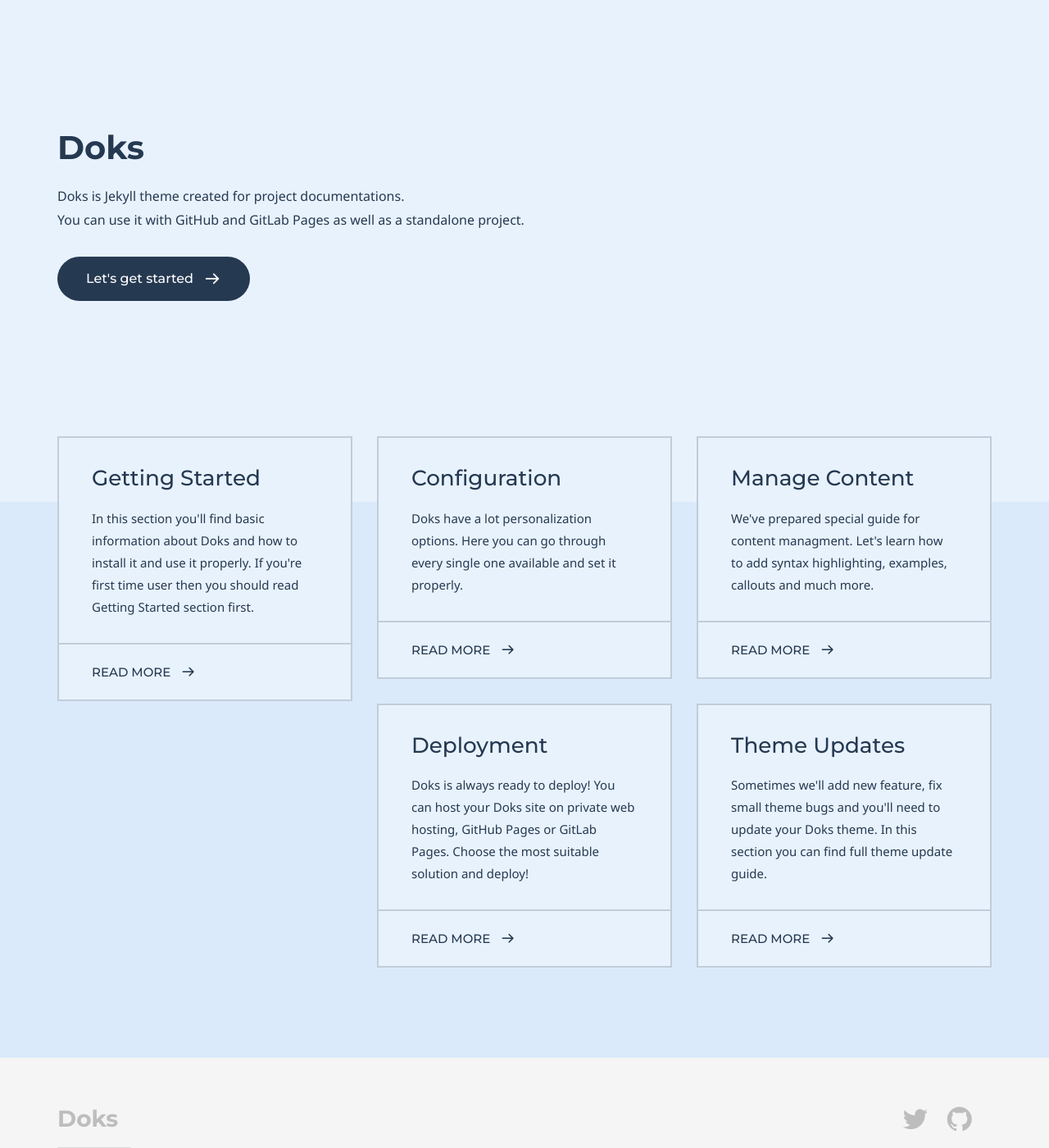
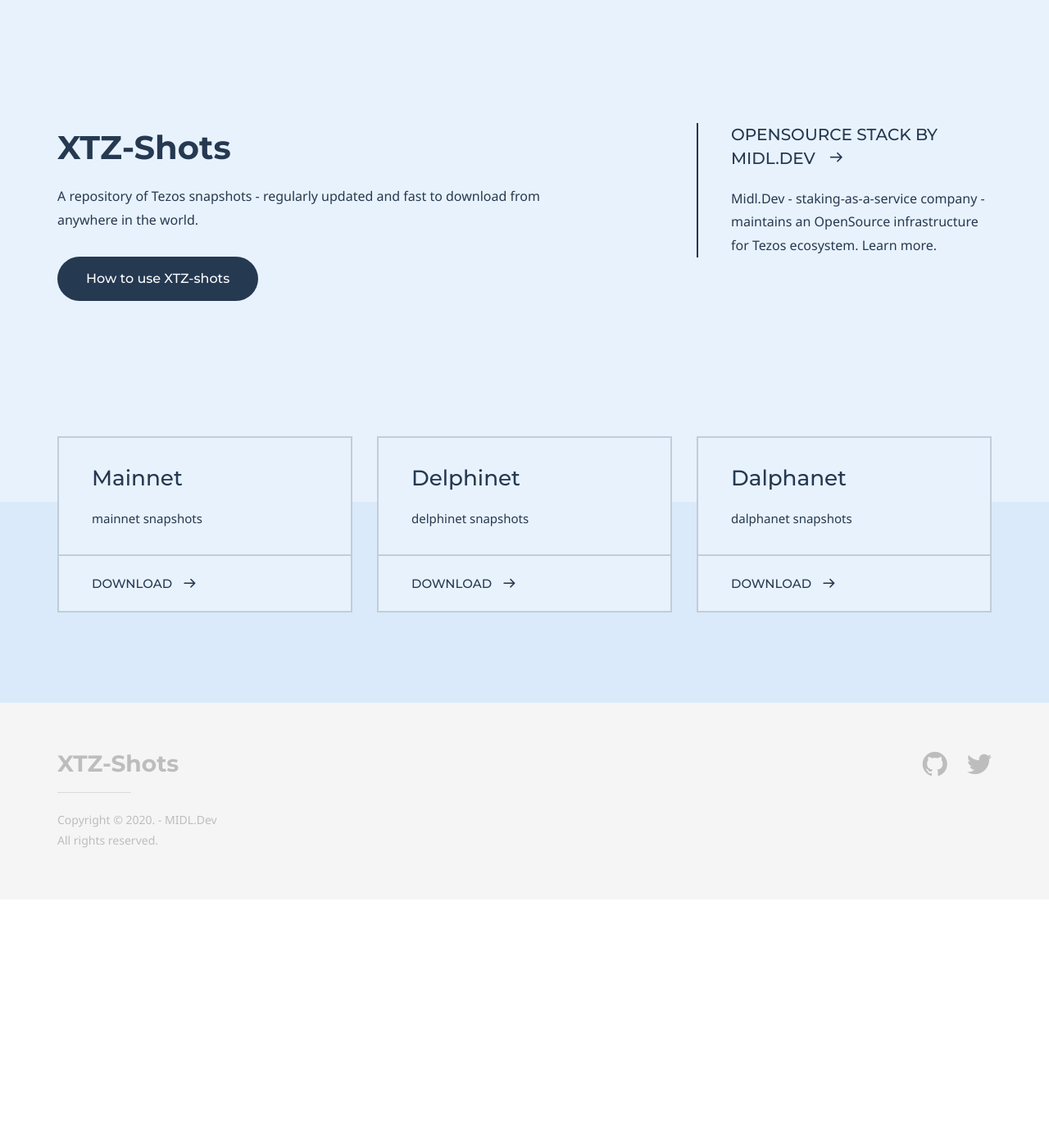
Before and after one commit to oxheadalpha/xtz-shots-website, a Jekyll site: the page documentation/index.html, which Jekyll copies as it is, in a window 1280 px wide and 1400 px high. Shown: the whole window at 82% size. Built offline with Jekyll 4.4.1, drawn with Linux system fonts in a browser that asks for light colours; nearby versions of some CDN libraries; some web fonts are replaced; library files that are not in the unit come from our copies; some of the changed text lies outside the part shown.

Commit message:
Added new md pages with sample content

```diff
--- a/_config.yml
+++ b/_config.yml
@@ -8,9 +8,9 @@
             image:
         nav:
             - item_name: Mainnet
-              item_url: /configuration
+              item_url: /mainnet-snapshot
             - item_name: Delphinet
-              item_url: '#'
+              item_url: 'https://midl.dev'
             - item_name: Delphanet
               item_url: '#'
     footer:
--- a/documentation/index.html
+++ b/documentation/index.html
@@ -4,17 +4,17 @@
 		<meta charset="UTF-8">
 <meta http-equiv="x-ua-compatible" content="ie=edge">
 <meta name="viewport" content="width=device-width, minimum-scale=1.0">
-<title>Doks</title>
+<title>XTZ-Shots</title>
 
-	<meta name="description" content="Doks is Jekyll theme created for project documentations.<br> You can use it with GitHub and GitLab Pages as well as a standalone project.">
+	<meta name="description" content="A repository of Tezos snapshots - regularly updated and fast to download from anywhere in the world.">
 
 
-<link rel="icon" href="favicon.ico" type="image/x-icon">
+<link rel="icon" href="/favicon.ico" type="image/x-icon">
 <link rel="stylesheet" href="https://fonts.googleapis.com/css?family=Montserrat:400,400i,500,500i,700,700i|Noto+Sans:400,400i,700,700i|Source+Code+Pro&amp;subset=latin-ext">
-<link rel="stylesheet" href="doks-theme/assets/css/style.css">
+<link rel="stylesheet" href="/doks-theme/assets/css/style.css">
 
 	</head>
-	<body class="">
+	<body class="blue">
 		<div class="hero-subheader hero-subheader--before-out">
 			<div class="container">
 				<div class="row">
@@ -22,22 +22,40 @@
 						<div class="align-container" data-mh>
 							<div class="align-inner">
 
-									<h1 class="hero-subheader__title">Doks</h1>
+									<h1 class="hero-subheader__title">XTZ-Shots</h1>
 
 
-									<p class="hero-subheader__desc">Doks is Jekyll theme created for project documentations.<br> You can use it with GitHub and GitLab Pages as well as a standalone project.</p>
+									<p class="hero-subheader__desc">A repository of Tezos snapshots - regularly updated and fast to download from anywhere in the world.</p>
 
 
 
-									<a href="getting-started/index.html" class="btn btn--dark btn--rounded btn--w-icon">
-										<i class="icon icon--arrow-right"></i>
-										Let's get started
+									<a href="/documentation/getting-started/index.html" class="btn btn--dark btn--rounded btn--w-icon">
+
+										How to use XTZ-shots
 									</a>
 
 
 							</div><!-- /.align-inner -->
 						</div><!-- /.align-container -->
 					</div><!-- /.col -->
+
+						<div class="col-md-4 col-md-offset-1 hidden-xs hidden-sm">
+							<div class="align-container" data-mh>
+								<div class="align-inner">
+									<div class="hero-subheader__author">
+										<p class="hero-subheader__author-title">
+
+											<a href="https://midl.dev/tezos-suite/" class="btn btn--read-more">
+												OpenSource stack by MIDL.dev
+												<i class="icon icon--arrow-right"></i>
+											</a>
+
+										</p><!-- /.hero-subheader__author-title -->
+										<p>Midl.Dev - staking-as-a-service company - maintains an OpenSource infrastructure for Tezos ecosystem. Learn more.</p>
+									</div><!-- /.hero-subheader__author -->
+								</div><!-- /.align-inner -->
+							</div><!-- /.align-container -->
+						</div><!-- /.col -->
 
 				</div><!-- /.row -->
 			</div><!-- /.container -->
@@ -51,65 +69,39 @@
 								<div class="row">
 
 										<div class="col-sm-6 col-lg-4">
-											<a href="getting-started/index.html" class="nav-grid__item">
+											<a href="/documentation/mainnet-snapshot/index.html" class="nav-grid__item">
 												<div class="nav-grid__content" data-mh>
-													<h2 class="nav-grid__title">Getting Started</h2>
-													<p>In this section you'll find basic information about Doks and how to install it and use it properly. If you're first time user then you should read Getting Started section first.</p>
+													<h2 class="nav-grid__title">Mainnet</h2>
+													<p>mainnet snapshots</p>
 												</div><!-- /.nav-grid__content -->
 												<p class="nav-grid__btn">
-													Read more
+													Download
 													<i class="icon icon--arrow-right"></i>
 												</p>
 											</a><!-- /.nav-grid__item -->
 										</div><!-- /.col -->
 
 										<div class="col-sm-6 col-lg-4">
-											<a href="configuration/index.html" class="nav-grid__item">
+											<a href="#" class="nav-grid__item">
 												<div class="nav-grid__content" data-mh>
-													<h2 class="nav-grid__title">Configuration</h2>
-													<p>Doks have a lot personalization options. Here you can go through every single one available and set it properly.</p>
+													<h2 class="nav-grid__title">Delphinet</h2>
+													<p>delphinet snapshots</p>
 												</div><!-- /.nav-grid__content -->
 												<p class="nav-grid__btn">
-													Read more
+													Download
 													<i class="icon icon--arrow-right"></i>
 												</p>
 											</a><!-- /.nav-grid__item -->
 										</div><!-- /.col -->
 
 										<div class="col-sm-6 col-lg-4">
-											<a href="manage-content/index.html" class="nav-grid__item">
+											<a href="#" class="nav-grid__item">
 												<div class="nav-grid__content" data-mh>
-													<h2 class="nav-grid__title">Manage Content</h2>
-													<p>We've prepared special guide for content managment. Let's learn how to add syntax highlighting, examples, callouts and much more.</p>
+													<h2 class="nav-grid__title">Dalphanet</h2>
+													<p>dalphanet snapshots</p>
 												</div><!-- /.nav-grid__content -->
 												<p class="nav-grid__btn">
-													Read more
-													<i class="icon icon--arrow-right"></i>
-												</p>
-											</a><!-- /.nav-grid__item -->
-										</div><!-- /.col -->
-
-										<div class="col-sm-6 col-lg-4">
-											<a href="deployment/index.html" class="nav-grid__item">
-												<div class="nav-grid__content" data-mh>
-													<h2 class="nav-grid__title">Deployment</h2>
-													<p>Doks is always ready to deploy! You can host your Doks site on private web hosting, GitHub Pages or GitLab Pages. Choose the most suitable solution and deploy!</p>
-												</div><!-- /.nav-grid__content -->
-												<p class="nav-grid__btn">
-													Read more
-													<i class="icon icon--arrow-right"></i>
-												</p>
-											</a><!-- /.nav-grid__item -->
-										</div><!-- /.col -->
-
-										<div class="col-sm-6 col-lg-4">
-											<a href="theme-updates/index.html" class="nav-grid__item">
-												<div class="nav-grid__content" data-mh>
-													<h2 class="nav-grid__title">Theme Updates</h2>
-													<p>Sometimes we'll add new feature, fix small theme bugs and you'll need to update your Doks theme. In this section you can find full theme update guide.</p>
-												</div><!-- /.nav-grid__content -->
-												<p class="nav-grid__btn">
-													Read more
+													Download
 													<i class="icon icon--arrow-right"></i>
 												</p>
 											</a><!-- /.nav-grid__item -->
@@ -128,11 +120,11 @@
 			<div class="row">
 				<div class="col-sm-6">
 
-						<a href="/index.html" class="site-footer__logo">Doks</a>
+						<a href="/" class="site-footer__logo">XTZ-Shots</a>
 
 
 						<hr>
-						<p class="site-footer__copyright">Copyright &copy; 2017. - Themejack <br>All rights reserved.</p>
+						<p class="site-footer__copyright">Copyright &copy; 2020. - MIDL.Dev <br>All rights reserved.</p>
 
 				</div><!-- /.col -->
 
@@ -140,20 +132,14 @@
 						<ul class="social-list">
 
 								<li>
-									<a href="https://twitter.com/themejack" target="_blank" class="social-list__item social-list__item--twitter">
-										<i class="icon icon--twitter"></i>
-									</a>
-								</li>
-
-								<li>
-									<a href="https://github.com/themejack" target="_blank" class="social-list__item social-list__item--github">
+									<a href="https://github.com/midl-dev" target="_blank" class="social-list__item social-list__item--github">
 										<i class="icon icon--github"></i>
 									</a>
 								</li>
 
 								<li>
-									<a href="https://github.com/themejack" target="_blank" class="social-list__item social-list__item--sphere">
-										<i class="icon icon--sphere"></i>
+									<a href="https://twitter.com/midl_dev" target="_blank" class="social-list__item social-list__item--twitter">
+										<i class="icon icon--twitter"></i>
 									</a>
 								</li>
 
@@ -165,11 +151,11 @@
 	</footer><!-- /.site-footer -->
 
 
-<script src="doks-theme/assets/js/vendor/jquery.min.js"></script>
-<script type="text/javascript" src="doks-theme/assets/js/vendor/bootstrap/affix.min.js"></script>
-<script type="text/javascript" src="doks-theme/assets/js/vendor/bootstrap/scrollspy.min.js"></script>
-<script type="text/javascript" src="doks-theme/assets/js/vendor/matchHeight.min.js"></script>
-<script type="text/javascript" src="doks-theme/assets/js/scripts.min.js"></script>
+<script src="/doks-theme/assets/js/vendor/jquery.min.js"></script>
+<script type="text/javascript" src="/doks-theme/assets/js/vendor/bootstrap/affix.min.js"></script>
+<script type="text/javascript" src="/doks-theme/assets/js/vendor/bootstrap/scrollspy.min.js"></script>
+<script type="text/javascript" src="/doks-theme/assets/js/vendor/matchHeight.min.js"></script>
+<script type="text/javascript" src="/doks-theme/assets/js/scripts.min.js"></script>
 
 
 
```
Also changed, not shown: dalphanet-snapshot.md (added, +38 -0 lines), delphinet-snapshot.md (added, +51 -0 lines), documentation/index_archive.html (added, +178 -0 lines), documentation/mainnet-snapshot/index.html (added, +29 -0 lines), getting-started.md (added, +43 -0 lines), index.md (+4 -4 lines), mainnet-snapshot.md (added, +38 -0 lines), favicon.ico.
